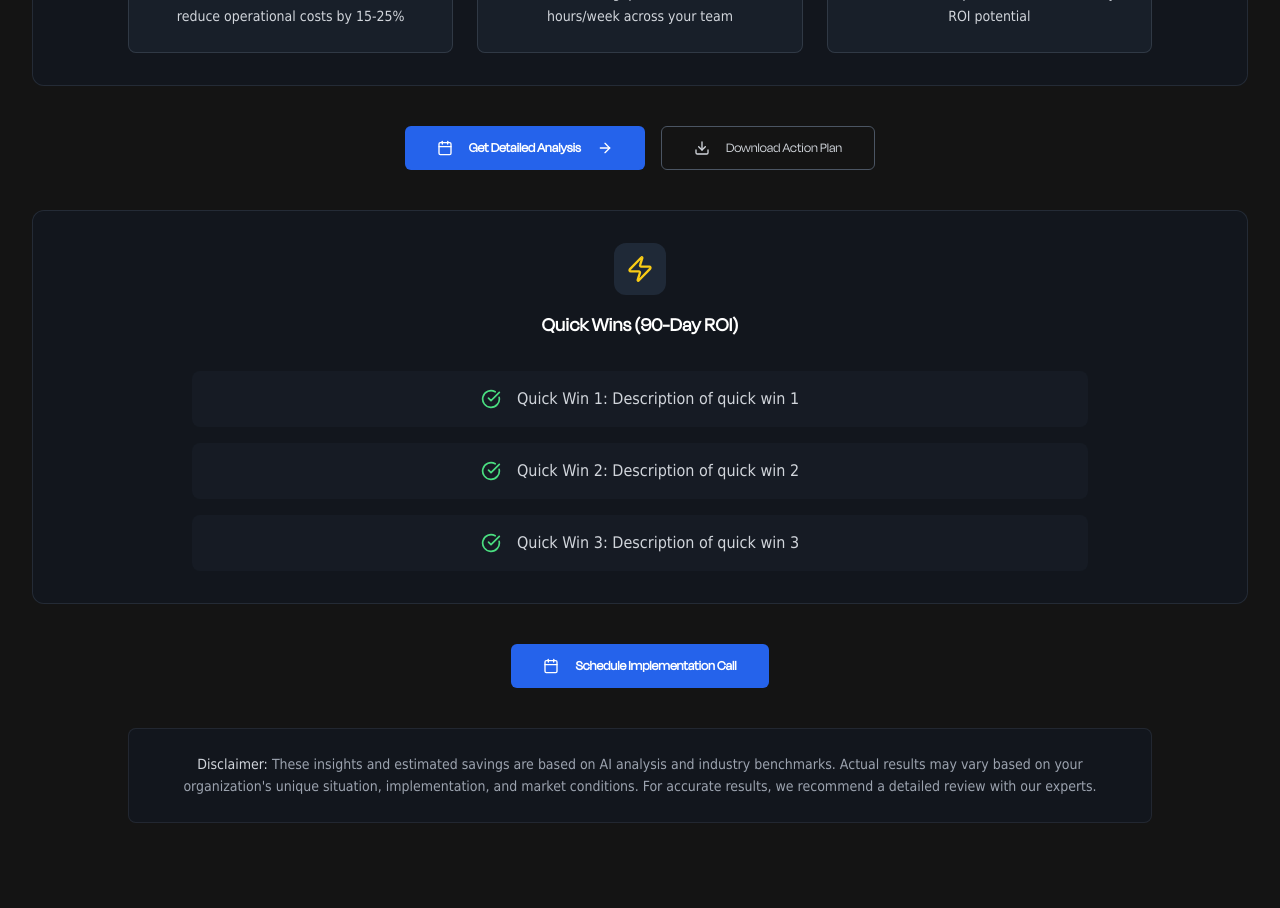
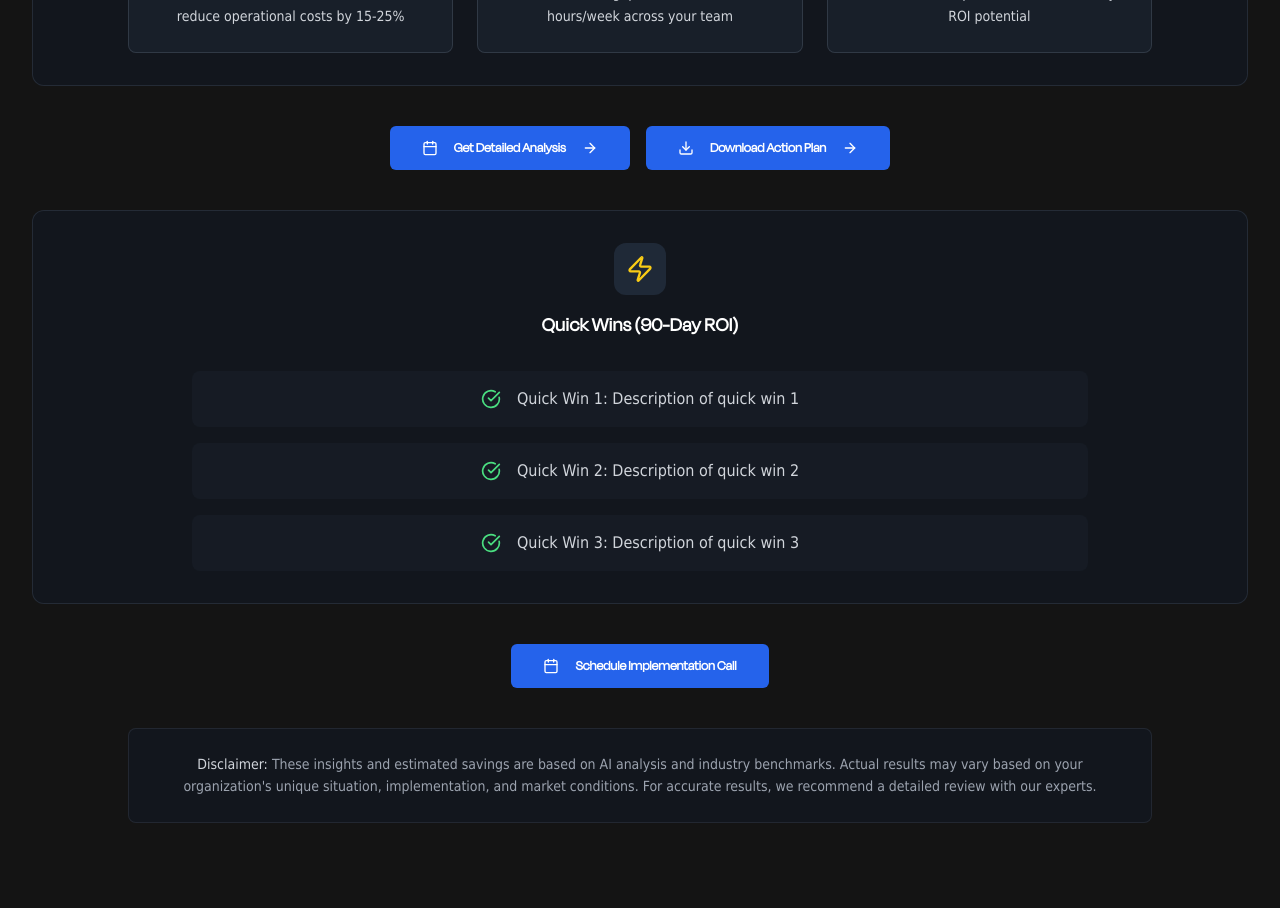
Before and after one commit to shreyaskashyapp/manaopili, a Next.js app: page /survey-results in a window 1280 px wide. Shown: the part 1380-2288 px from the top of the page. Built offline with nearby package versions, Linux system fonts and the light colour scheme; no server answers.

Commit message:
changed button color

```diff
--- a/src/app/survey-results/page.js
+++ b/src/app/survey-results/page.js
@@ -134,9 +134,10 @@ export default function SurveyResultsPage() {
               <ArrowRight className="w-5 h-5 ml-2" />
             </Button>
           </Link>
-          <Button size="lg" variant="outline" className="border-gray-600 text-gray-300 hover:bg-gray-800 bg-transparent px-8 py-3">
+          <Button size="lg" className="bg-blue-600 hover:bg-blue-700 text-white font-semibold px-8 py-3">
             <Download className="w-5 h-5 mr-2" />
             Download Action Plan
+            <ArrowRight className="w-5 h-5 ml-2" />
           </Button>
         </div>
 
@@ -168,7 +169,7 @@ export default function SurveyResultsPage() {
                   <Calendar className="w-5 h-5 mr-2" />
                   Schedule Implementation Call
                 </Button>
-            </Link>
+              </Link>
             </div>
           </>
         )}
```
